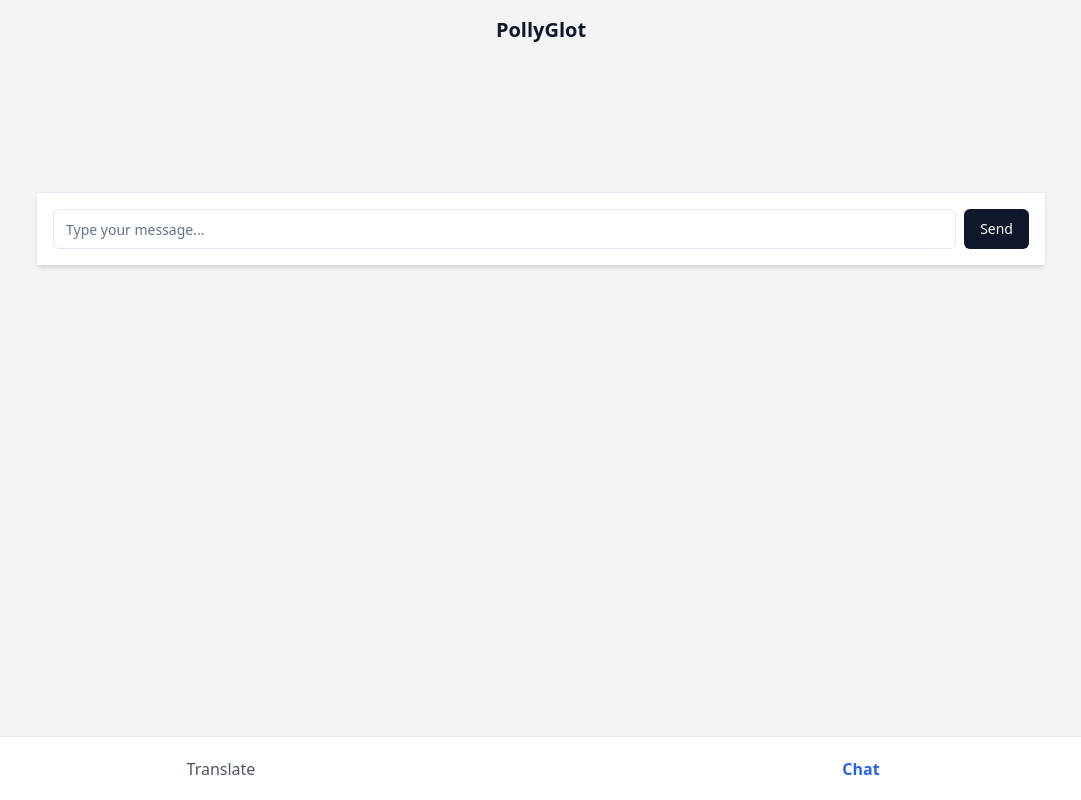
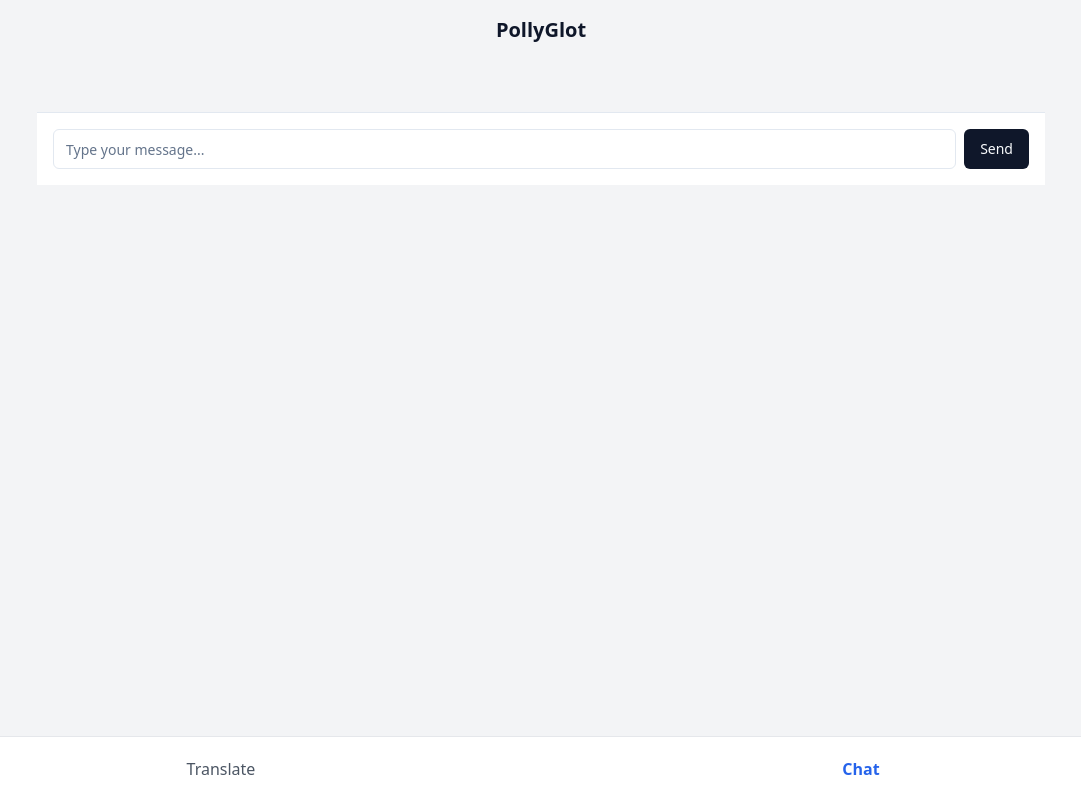
Before and after one commit to crfpr/pollyglot, a React (Vite) app: page /chat in a window 1280 px wide. Shown: the whole page, without its empty margins (99-1180 px from the left). Built offline with nearby package versions, Linux system fonts and the light colour scheme.

Commit message:
messages work

```diff
--- a/src/pages/ChatPage.tsx
+++ b/src/pages/ChatPage.tsx
@@ -24,7 +24,7 @@ const ChatPage: React.FC = () => {
 
   return (
     <div className="flex flex-col h-full">
-      <div className="flex-grow overflow-y-auto p-4 space-y-4 pb-24">
+      <div className="flex-grow overflow-y-auto p-4 space-y-4">
         {messages.map((message, index) => (
           <div
             key={index}
@@ -38,7 +38,7 @@ const ChatPage: React.FC = () => {
           </div>
         ))}
       </div>
-      <div className="sticky bottom-0 left-0 right-0 bg-white p-4 border-t shadow-md">
+      <div className="border-t bg-white p-4">
         <div className="flex space-x-2 max-w-screen-lg mx-auto">
           <Input
             placeholder="Type your message..."
```
